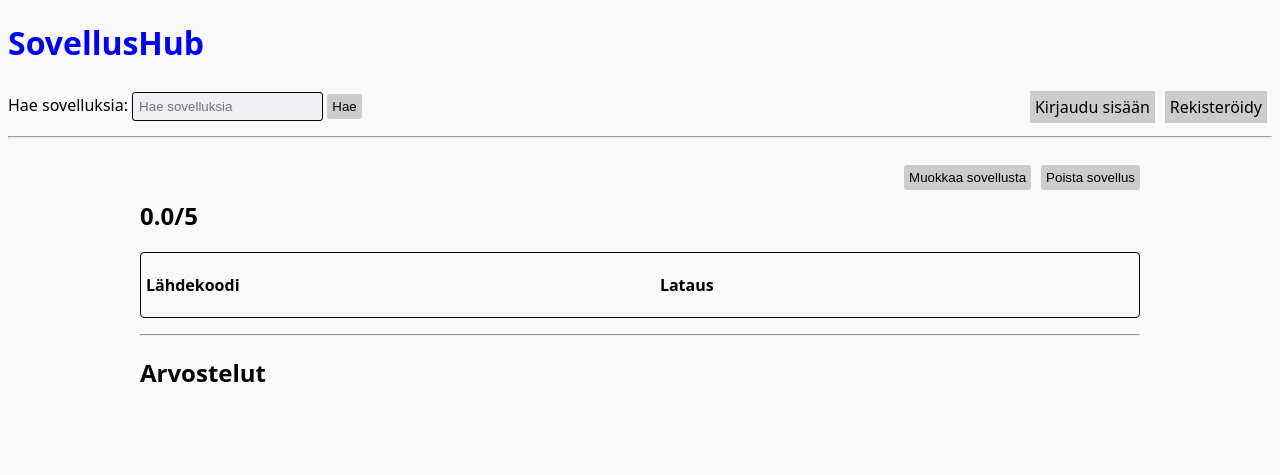
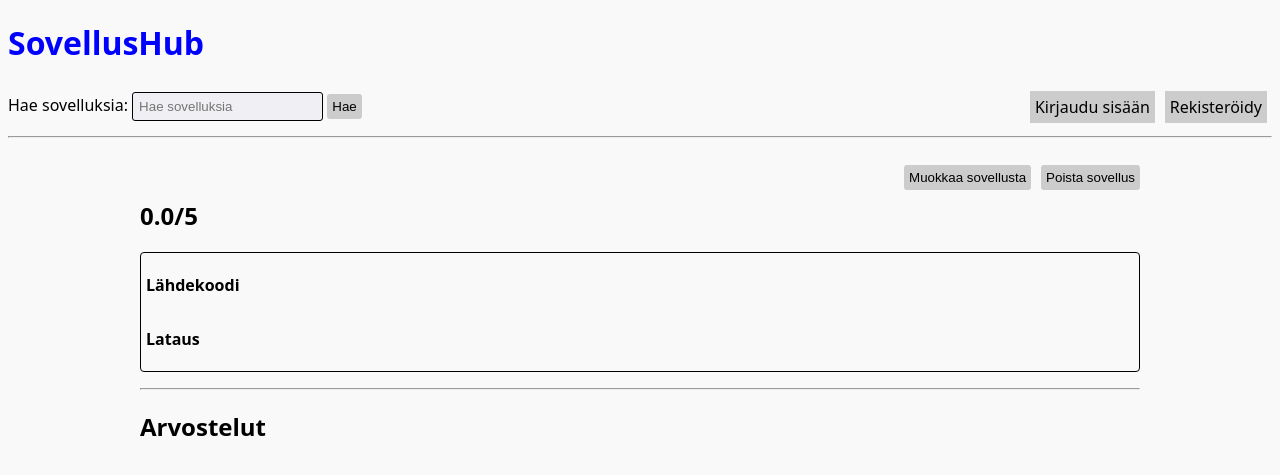
Before and after one commit to eemikh/sovellushub, a Flask app: template templates/program.html in a window 1280 px wide. Shown: the top 475 px of the page. Run offline with Flask 3, Linux system fonts and the light colour scheme; the template is opened without the code that fills it, so the values that code supplies are empty.

Commit message:
improve program page ui

```diff
--- a/templates/program.html
+++ b/templates/program.html
@@ -23,7 +23,7 @@
 
 <p><a class="internallink" href="/u/{{ program.author_id }}">{{ program.author_name }}</a></p>
 
-<div style="display: flex; border: 1px solid; border-radius: 4px; padding: 5px;">
+<div style="display: flex; flex-direction: column; border: 1px solid; border-radius: 4px; padding: 5px;">
   {% for class in program.classes %}
   <div style="flex-grow: 1">
     <p><b>{{ class[0] }}</b></p>
@@ -76,7 +76,7 @@
 <h2>Arvostelut</h2>
 
 {% for review in reviews %}
-<div style="border: 1px solid; border-radius: 5px; padding: 10px;">
+<div style="border: 1px solid; border-radius: 5px; padding: 10px; margin-bottom: 5px;">
   <h2>{{ review.grade }}/5</h2>
   <p><a class="internallink" href="/u/{{ review.author_id }}">{{ review.author_name }}</a></p>
   <hr>
```
